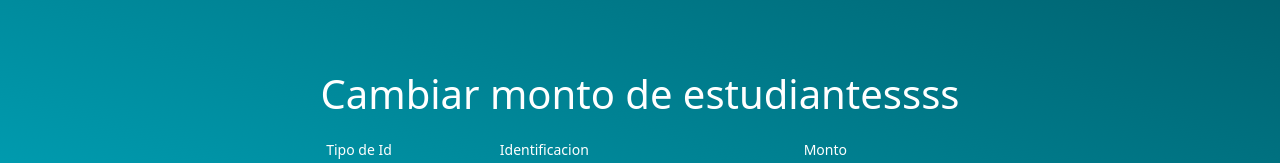
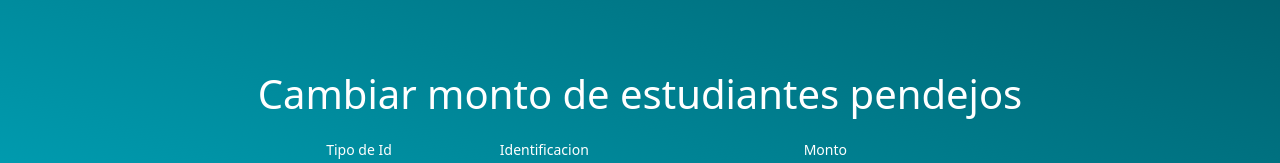
Before and after one commit to simonv00/Coins, a React (Create React App) app: page /Monto in a window 1280 px wide. Shown: the part 555-718 px from the top of the page. Built offline with nearby package versions, Linux system fonts and the light colour scheme.

Commit message:
Update Monto.js

```diff
--- a/src/Views/Monto.js
+++ b/src/Views/Monto.js
@@ -7,7 +7,7 @@ class Monto extends Component {
         return (
             <div >
                 <div className='App-header'>
-                    <h1> Cambiar monto de estudiantessss</h1>
+                    <h1> Cambiar monto de estudiantes pendejos</h1>
                     <ModMonto />
                 </div>
             </div>
```
